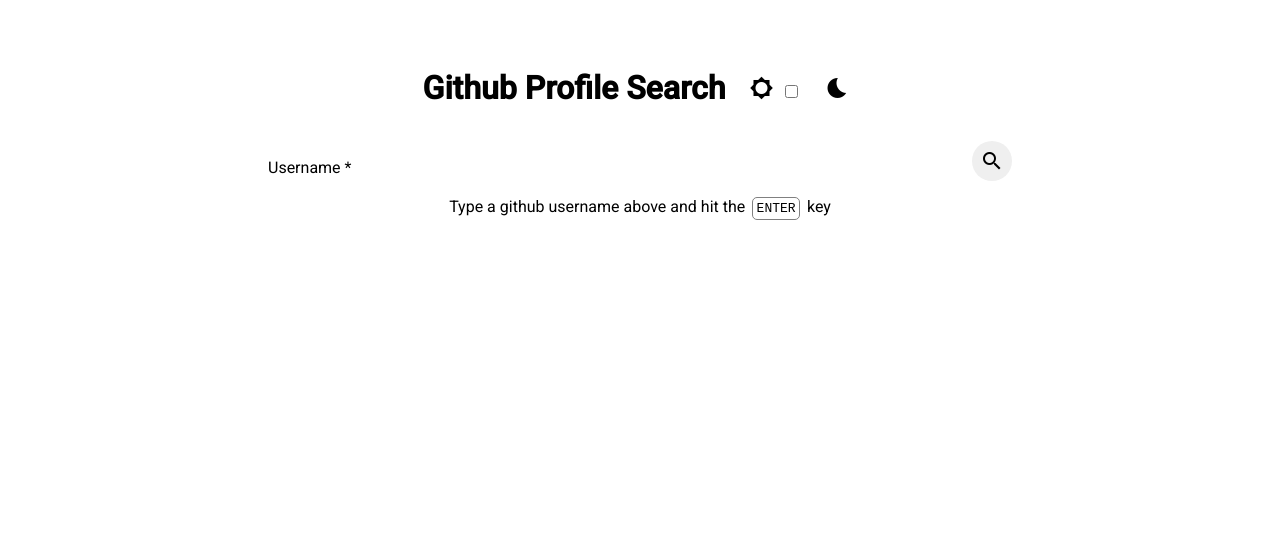
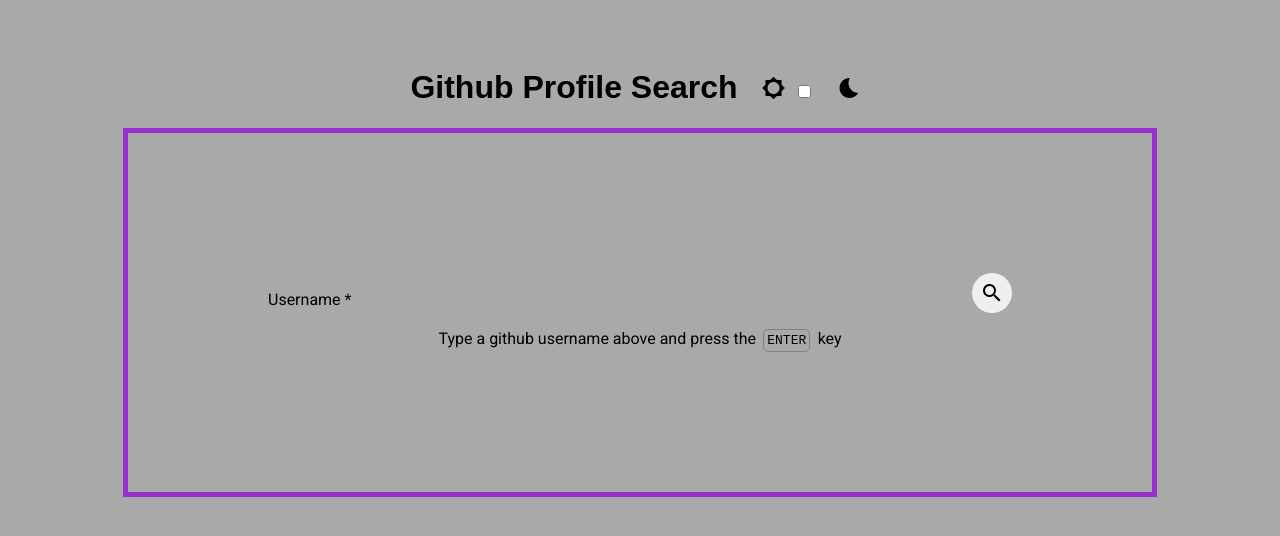
Before and after one commit to danielmuthama/Github_Search, an Angular app: page / in a window 1280 px wide. Shown: the top 536 px of the page. Built offline with nearby package versions, Linux system fonts and the light colour scheme.

Commit message:
update html file

```diff
--- a/src/app/app.component.html
+++ b/src/app/app.component.html
@@ -10,7 +10,7 @@
     <section>
         <mat-form-field appearance="fill">
             <mat-label>Username</mat-label>
-      <input matInput placeholder="Ex. leonardodimarchi" [formControl]="nameToSearchFormControl" (keydown.enter)="search()">
+            <input matInput placeholder="" [formControl]="nameToSearchFormControl" (keydown.enter)="search()">
             <mat-error *ngIf="nameToSearchFormControl.hasError('required')">
                 Username is <strong>required</strong>
             </mat-error>
@@ -23,7 +23,7 @@
             <div class="profile">
                 <div class="profile--information">
                     <h2>{{ showingProfile.name }}</h2>
-          <img (click)="redirectToProfile()" [src]="showingProfile.avatar_url" alt="Github profile image"/>
+                    <img (click)="redirectToProfile()" [src]="showingProfile.avatar_url" alt="Github profile image" />
                     <p>Followers: {{ showingProfile.followers }}</p>
                     <p>Repositories Count: {{ showingProfile.public_repos }}</p>
                 </div>
@@ -39,7 +39,7 @@
 
         <ng-template #waitingContainer>
             <mat-progress-spinner *ngIf="isLoadingProfile" mode="indeterminate" class="spinner"></mat-progress-spinner>
-      <p *ngIf="!isLoadingProfile">Type a github username above and hit the <kbd>ENTER</kbd> key</p>
+            <p *ngIf="!isLoadingProfile">Type a github username above and press the <kbd>ENTER</kbd> key</p>
         </ng-template>
     </section>
 </main>
--- a/src/app/app.component.scss
+++ b/src/app/app.component.scss
@@ -1,75 +1,61 @@
-main{
+main {
     height: 100vh;
     width: 100vw;
     overflow: hidden;
-
+    background-color: darkgray;
     .header {
         display: flex;
         justify-content: center;
         align-items: center;
-
         margin-top: 3rem;
-
+        font-family: fantasy;
         h1 {
             text-align: center;
             margin-right: 1rem;
         }
-
         mat-icon {
             margin: 0 0.5rem;
         }
     }
-
     section {
         display: flex;
         flex-direction: column;
         justify-content: center;
-
         width: 60vw;
+        border: 5px solid darkorchid;
         margin: auto;
-
-    p {
+        padding: 8rem;
         text-align: center;
     }
-
     kbd {
         padding: 0.2rem;
         margin: 0 0.2rem;
         border: 1px solid gray;
         border-radius: 5px;
     }
-
     .profile {
         display: grid;
         grid-template-columns: 1fr 1fr;
-
         &--information {
             text-align: center;
-
             img {
                 width: 15rem;
                 border-radius: 15px;
-
                 cursor: pointer;
             }
         }
-
         &--repositories {
             text-align: center;
-
             a {
                 display: block;
                 font-size: 1.2rem;
                 text-decoration: underline;
                 color: unset;
                 cursor: pointer;
-
                 width: fit-content;
                 margin: 0.5rem auto;
-
                 &:hover {
                     filter: brightness(0.9);
-          }
                 }
             }
         }
@@ -79,5 +65,6 @@
 .spinner {
     margin: auto {
         top: 2rem;
-  };
     }
+    ;
+}
--- a/src/app/app.component.ts
+++ b/src/app/app.component.ts
@@ -47,8 +47,8 @@
 
     try {
       this.isLoadingProfile = true;
-      const showingProfile = await this.githubService.getUsers(this.nameToSearchFormControl.value);
-      const showingProfileRepositories = await this.githubService.getRepos(this.nameToSearchFormControl.value);
+      var showingProfile =  this.githubService.getUsers(this.nameToSearchFormControl.value);
+      var showingProfileRepositories = this.githubService.getRepos(this.nameToSearchFormControl.value);
     } catch (error: unknown) {
       this.snackBar.open('Ok');
     } finally {
--- a/src/services/github/github.service.ts
+++ b/src/services/github/github.service.ts
@@ -11,10 +11,10 @@
   BASE_URL = 'https://api.github.com';
   constructor(private http: HttpClient) {}
 
-  getUsers(user: string): Observable<UserProxy[]> {
+  getUsers(user: string): Observable<UserProxy> {
     let params = new HttpParams().set('q', user);
     const USER_URL = '/search/users';
-    return this.http.get<UserProxy[]>(this.BASE_URL + USER_URL, {
+    return this.http.get<UserProxy>(this.BASE_URL + USER_URL, {
       params: params
     });
   }
```
Lines whose indentation alone changed are shown as unchanged.
